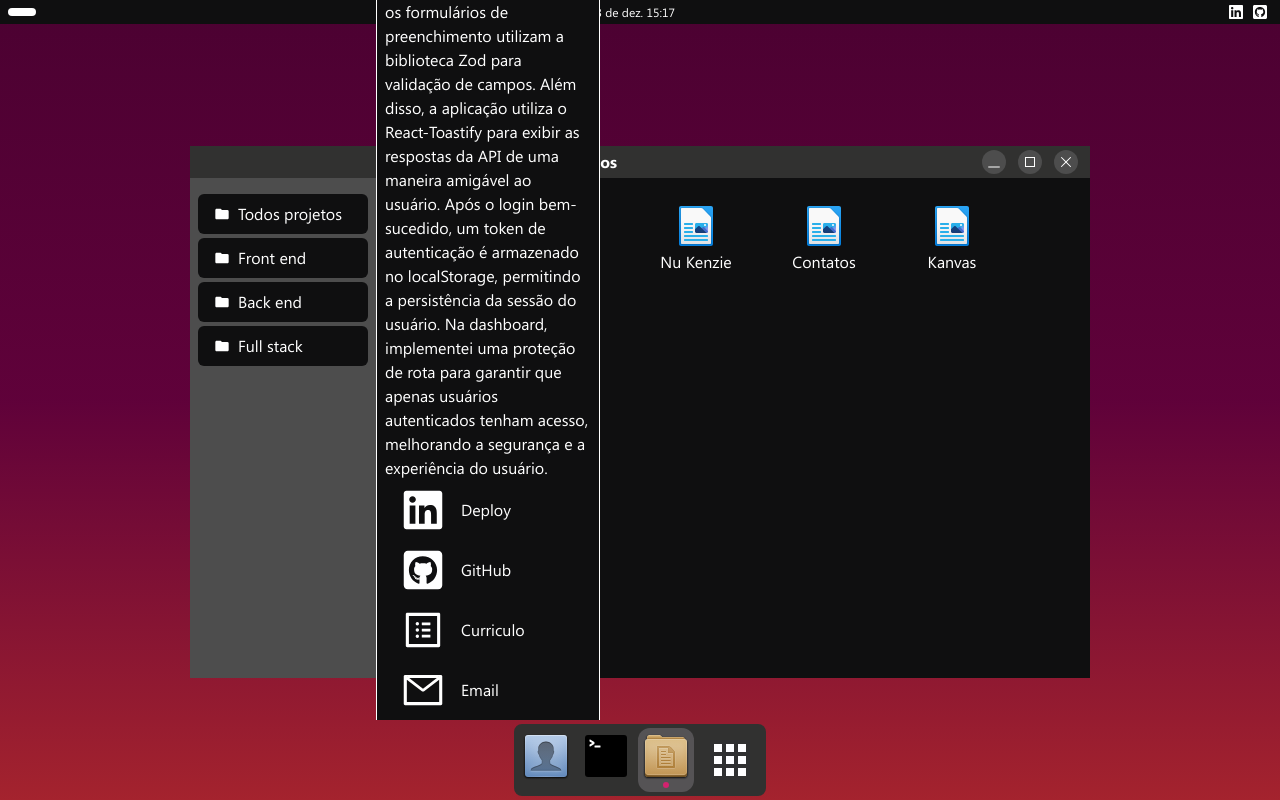
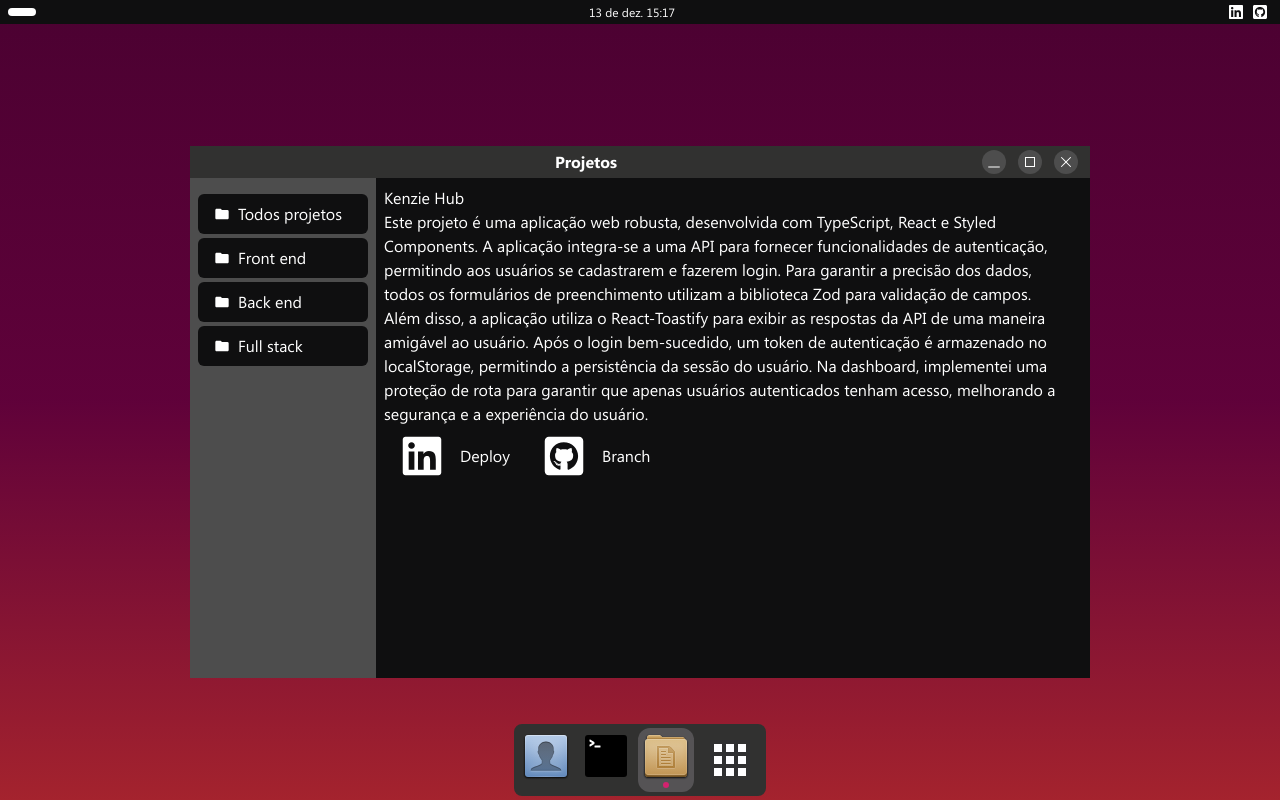
Before and after one commit to gstvcampos/portfolio, a Next.js app: page /projetos in a window 1280 px wide. Both pictures are taken after a click on the button "Kenzie Hub". Built offline with nearby package versions, Linux system fonts and the light colour scheme.

Commit message:
fix: prettier

```diff
--- a/src/components/CustomImage.tsx
+++ b/src/components/CustomImage.tsx
@@ -1,4 +1,4 @@
-import Image from 'next/image';
+import Image from 'next/image'
 
 function CustomImage({ src, alt }: { src: string; alt: string }) {
   return <Image priority={true} src={src} width={48} height={48} alt={alt} />
--- a/src/components/Modals/FileProjectModal.tsx
+++ b/src/components/Modals/FileProjectModal.tsx
@@ -1,15 +1,15 @@
 import { Project } from '@/app/projetos/page'
-import { GitHubIcon, LinkedinIcon, MailIcon, ResumeIcon } from '@/db/Icons'
+import { GitHubIcon, LinkedinIcon } from '@/db/Icons'
 import Link from 'next/link'
 
 export default function FileProjectModal({ project }: { project: Project }) {
   return (
-    <div className="absolute bottom-20 z-10">
-      <div className="w-56 rounded-t-xl border-x-[1px] border-t-[1px] bg-content-2">
+    <div className="absolute z-10 max-w-[700px]">
+      <div className="bg-content-2">
         <div className="flex flex-col px-2 pt-2">
           <h2>{project.name}</h2>
           <p>{project.description}</p>
-
+          <div className="flex">
             {project.deploy && (
               <Link
                 target="_blank"
@@ -22,39 +22,19 @@
                 </span>
               </Link>
             )}
-
             <Link
               target="_blank"
-            href="https://github.com/gstvcampos"
+              href={project.main}
               className="flex rounded-lg px-4 py-2 hover:bg-focus-1"
             >
               <span className="flex items-center gap-4">
                 <GitHubIcon className="h-11 w-11" />
-              GitHub
-            </span>
-          </Link>
-          <Link
-            target="_blank"
-            href="https://drive.google.com/file/d/1jrGJ9Cqm193IuKJvPNoTZ3wLIg8yROfw/view?usp=drive_link"
-            className="flex rounded-lg px-4 py-2 hover:bg-focus-1"
-          >
-            <span className="flex items-center gap-4">
-              <ResumeIcon className="h-11 w-11" />
-              Curriculo
-            </span>
-          </Link>
-          <Link
-            target="_blank"
-            href="mailto:gustavo.bmc76@gmail.com"
-            className="flex rounded-lg px-4 py-2 hover:bg-focus-1"
-          >
-            <span className="flex items-center gap-4">
-              <MailIcon className="h-11 w-11" />
-              Email
+                Branch
               </span>
             </Link>
           </div>
         </div>
       </div>
+    </div>
   )
 }
```
Lines whose indentation alone changed are shown as unchanged.
